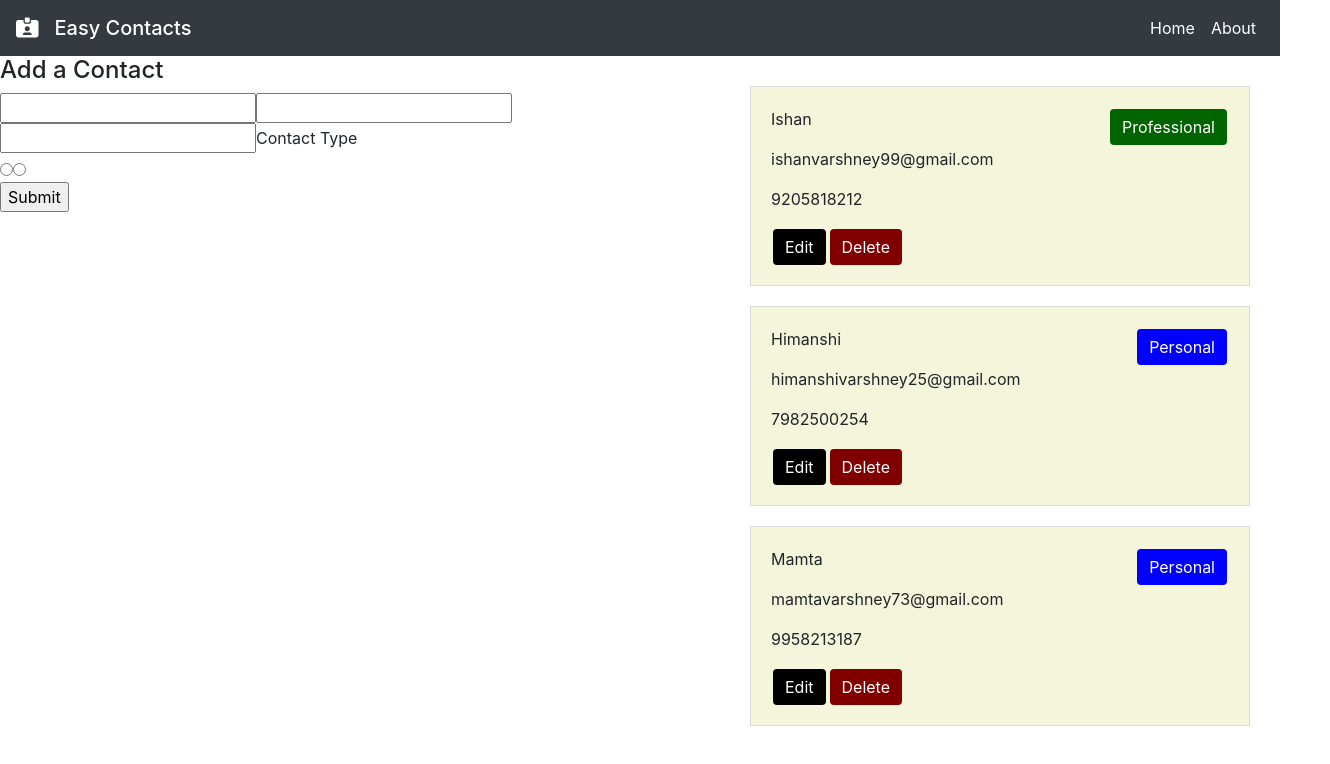
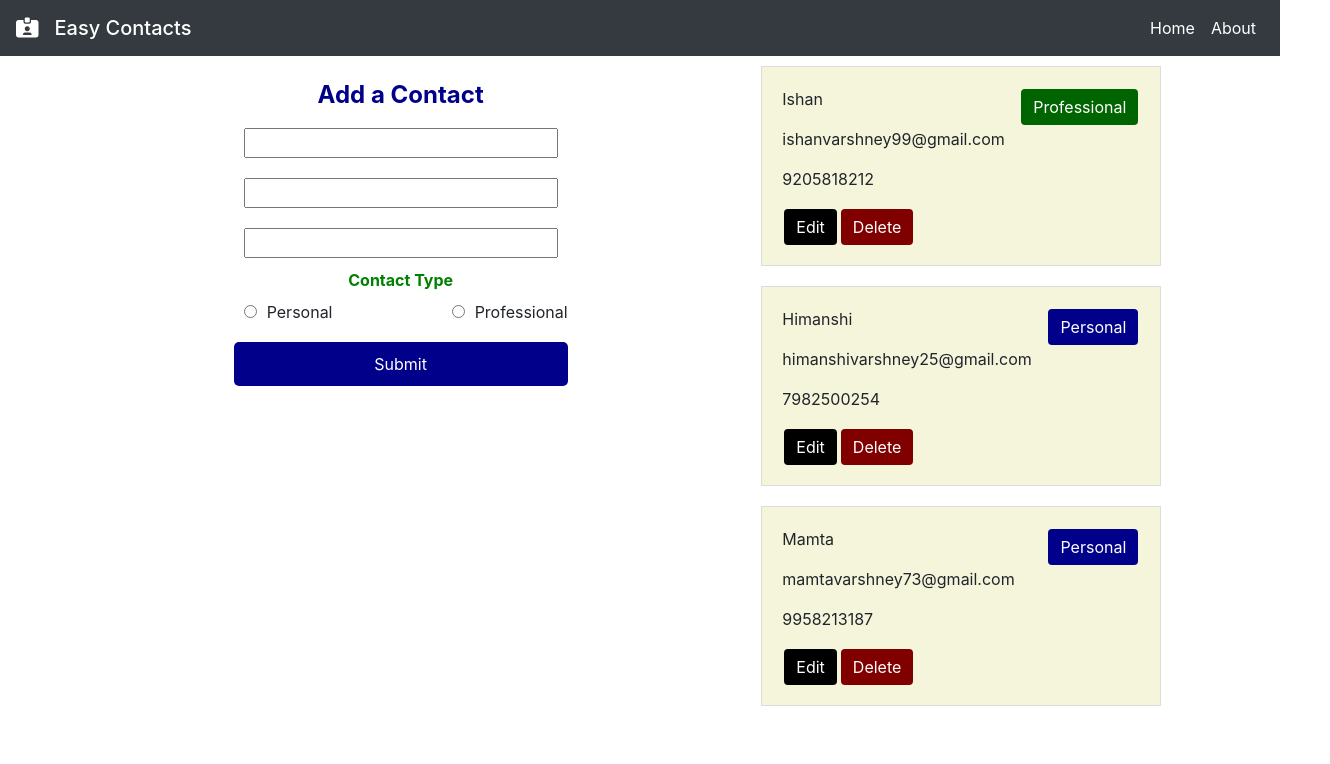
Before and after one commit to ishvar99/contact-keeper-MERN, a React (Create React App) app in the folder client/: page / in a window 1280 px wide. Shown: the top 764 px of the page, 1330 px wide, since content can reach past the window. Built offline with nearby package versions, Linux system fonts and the light colour scheme; the HTML template or start-up script is replaced by a standard one.

Commit message:
customised form

```diff
--- a/client/src/Components/Layouts/ContactForm/ContactForm.css
+++ b/client/src/Components/Layouts/ContactForm/ContactForm.css
@@ -0,0 +1,32 @@
+.contact-form {
+  display: flex;
+  flex-direction: column;
+  margin: 25px;
+  height: 75vh;
+}
+.form-header {
+  color: darkblue;
+  font-weight: bold;
+  text-align: center;
+}
+
+.form-field {
+  margin: 10px;
+}
+.form-type {
+  display: flex;
+  justify-content: space-between;
+}
+.form-type input {
+  margin: 5px 10px;
+}
+.form-btn {
+  background-color: darkblue;
+  outline: none;
+  border: none;
+  margin-top: 10px;
+  text-decoration: none;
+  border-radius: 5px;
+  padding: 10px;
+  color: white;
+}
--- a/client/src/Components/Layouts/ContactForm/ContactForm.jsx
+++ b/client/src/Components/Layouts/ContactForm/ContactForm.jsx
@@ -1,20 +1,28 @@
 import React from 'react';
-
+import './ContactForm.css';
 const ContactForm = () => {
   return (
     <div className='contact-form'>
-      <h4>Add a Contact</h4>
-      <input type='text' />
-      <input type='text' />
-      <input type='text' />
-      <label>Contact Type</label>
-      <div>
-        <input type='radio' />
-        <label for='Personal'></label>
-        <input type='radio' />
-        <label for='Professional'></label>
+      <h4 className='form-header'>Add a Contact</h4>
+      <input className='form-field' type='text' />
+      <input className='form-field' type='text' />
+      <input className='form-field' type='text' />
+      <label
+        style={{ textAlign: 'center', color: 'green', fontWeight: 'bold' }}
+      >
+        Contact Type
+      </label>
+      <div className='form-type'>
+        <div>
+          <input type='radio' value='personal' name='type' />
+          <label for='personal'>Personal</label>
+        </div>
+        <div>
+          <input type='radio' value='professional' name='type' />
+          <label for='professional'>Professional</label>
+        </div>
       </div>
-      <input type='submit' />
+      <input type='submit' className='form-btn' />
     </div>
   );
 };
--- a/client/src/Components/Layouts/Contacts/Contacts.css
+++ b/client/src/Components/Layouts/Contacts/Contacts.css
@@ -1,7 +1,13 @@
 .main-container {
   display: flex;
+  margin: 0 50px;
+  justify-content: space-evenly;
+  width: 100%;
 }
-
+.contacts-form {
+  /* flex-grow: 1; */
+  width: 30%;
+}
 .info {
   display: flex;
   flex-direction: column;
@@ -12,26 +18,15 @@
   padding: 20px;
   margin: 10px;
   height: 200px;
-  width: 500px;
+  width: 400px;
   background-color: beige;
   border: 1px solid gainsboro;
   justify-content: space-between;
 }
-
-@media (max-width: 800px) {
-  .contact-card {
-    width: 350px;
-  }
-  .main {
-    margin-right: 10px !important;
-  }
-}
-
 .main {
   display: flex;
   flex-direction: column;
   float: right;
-  margin: 20px;
 }
 .btn {
   margin: 2px;
@@ -49,7 +44,7 @@
   background-color: maroon;
 }
 .blue {
-  background-color: blue;
+  background-color: darkblue;
 }
 .green {
   background-color: darkgreen;
--- a/client/src/Components/Layouts/Contacts/Contacts.jsx
+++ b/client/src/Components/Layouts/Contacts/Contacts.jsx
@@ -8,7 +8,7 @@ const Contacts = () => {
   const { contacts } = context;
   return (
     <div className='main-container'>
-      <div>
+      <div className='contacts-form'>
         <ContactForm />
       </div>
       <div className='main'>
```
